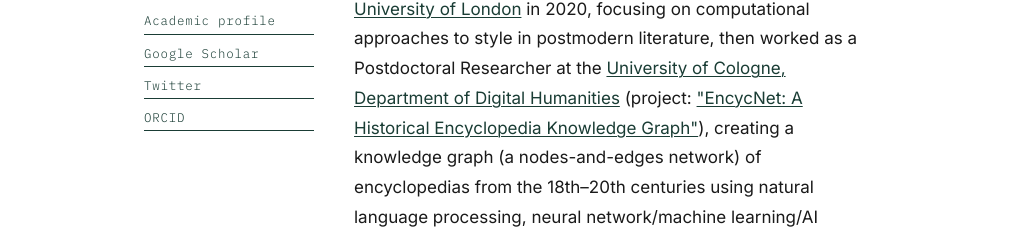
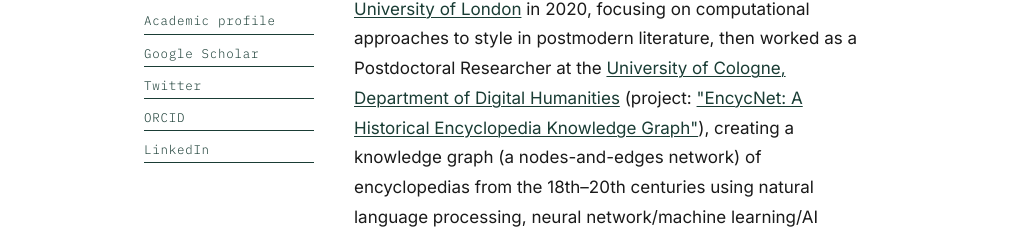
Before and after one commit to erikketzan/erikketzan.github.io, a plain HTML site: page index.html in a window 1280 px wide. Shown: the part 510-739 px from the top of the page, without its empty margins (128-1151 px from the left). Drawn offline with Linux system fonts and the light colour scheme.

Commit message:
Add files via upload

```diff
--- a/index.html
+++ b/index.html
@@ -354,6 +354,7 @@
           <a href="https://scholar.google.co.uk/citations?user=O20i8mMAAAAJ&hl=en" target="_blank" rel="noopener">Google Scholar</a>
           <a href="https://twitter.com/erikketzan" target="_blank" rel="noopener">Twitter</a>
           <a href="https://orcid.org/0000-0003-0264-2157" target="_blank" rel="noopener">ORCID</a>
+          <a href="https://www.linkedin.com/in/erik-ketzan/" target="_blank" rel="noopener">LinkedIn</a>
         </div>
       </div>
       <div class="about-text">
```
